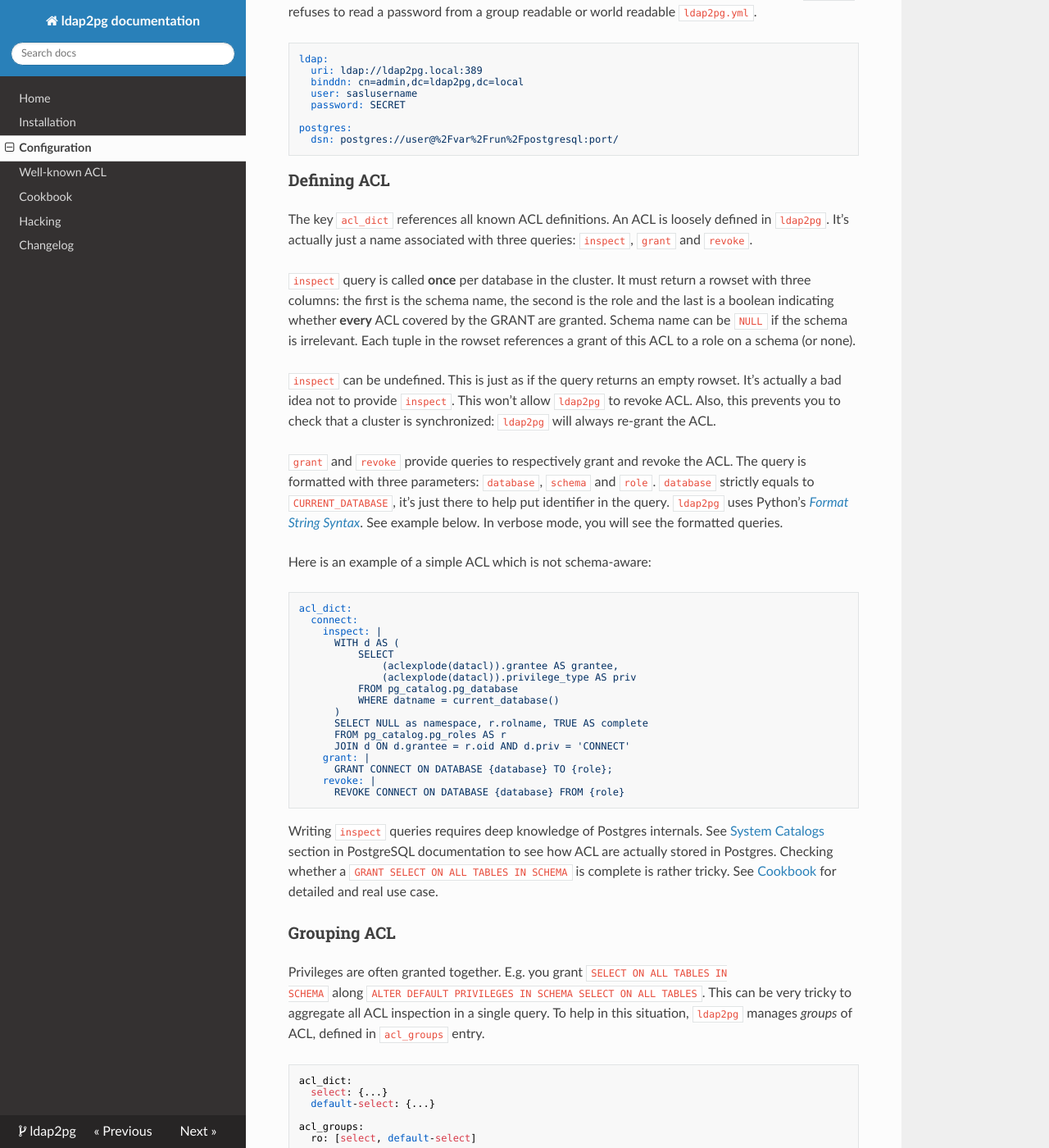
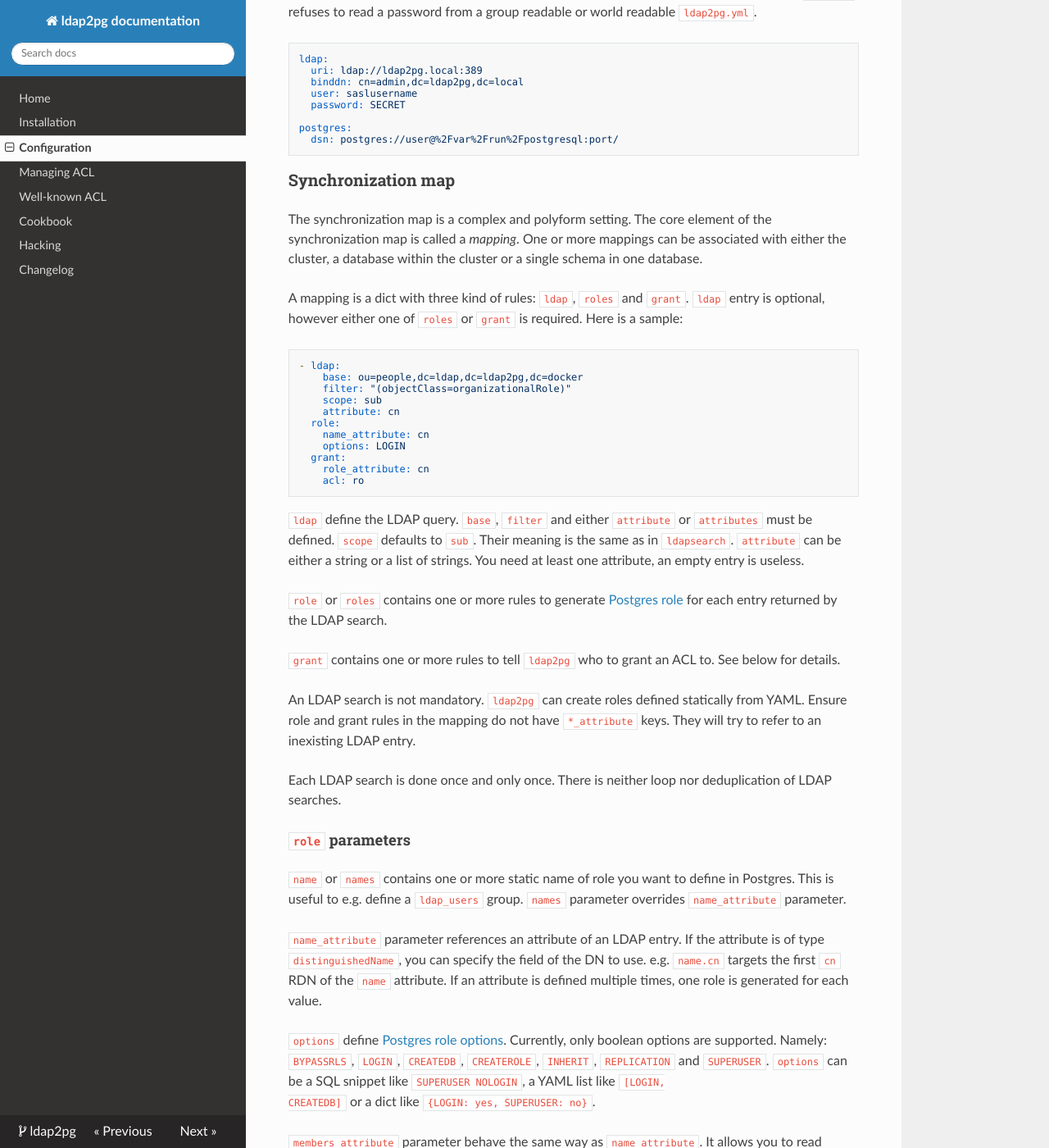
Before and after one commit to dalibo/ldap2pg, an MkDocs documentation site: the page built from docs/config.md, in a window 1280 px wide and 1400 px high, scrolled down 2557 px. Shown: the whole window at 82% size. Built offline with MkDocs 1.6.1, drawn with Linux system fonts in a browser that asks for light colours; nearby versions of some CDN libraries; old or Windows-style settings are respelled for this version of MkDocs; some of the changed text lies outside the part shown.

Commit message:
Document new ACLs

````diff
--- a/docs/config.md
+++ b/docs/config.md
@@ -150,79 +150,6 @@
 postgres:
   dsn: postgres://user@%2Fvar%2Frun%2Fpostgresql:port/
 ```
-
-
-## Defining ACL
-
-The key `acl_dict` references all known ACL definitions. An ACL is loosely
-defined in `ldap2pg`. It's actually just a name associated with three queries:
-`inspect`, `grant` and `revoke`.
-
-`inspect` query is called **once** per database in the cluster. It must return a
-rowset with three columns: the first is the schema name, the second is the role
-and the last is a boolean indicating whether **every** ACL covered by the GRANT
-are granted. Schema name can be `NULL` if the schema is irrelevant. Each tuple
-in the rowset references a grant of this ACL to a role on a schema (or none).
-
-`inspect` can be undefined. This is just as if the query returns an empty
-rowset. It's actually a bad idea not to provide `inspect`. This won't allow
-`ldap2pg` to revoke ACL. Also, this prevents you to check that a cluster is
-synchronized: `ldap2pg` will always re-grant the ACL.
-
-`grant` and `revoke` provide queries to respectively grant and revoke the ACL.
-The query is formatted with three parameters: `database`, `schema` and `role`.
-`database` strictly equals to `CURRENT_DATABASE`, it's just there to help
-put identifier in the query. `ldap2pg` uses Python's [*Format String
-Syntax*](https://docs.python.org/3.7/library/string.html#formatstrings).
-See example below. In verbose mode, you will see the formatted queries.
-
-Here is an example of a simple ACL which is not schema-aware:
-
-``` yaml
-acl_dict:
-  connect:
-    inspect: |
-      WITH d AS (
-          SELECT
-              (aclexplode(datacl)).grantee AS grantee,
-              (aclexplode(datacl)).privilege_type AS priv
-          FROM pg_catalog.pg_database
-          WHERE datname = current_database()
-      )
-      SELECT NULL as namespace, r.rolname, TRUE AS complete
-      FROM pg_catalog.pg_roles AS r
-      JOIN d ON d.grantee = r.oid AND d.priv = 'CONNECT'
-    grant: |
-      GRANT CONNECT ON DATABASE {database} TO {role};
-    revoke: |
-      REVOKE CONNECT ON DATABASE {database} FROM {role}
-```
-
-Writing `inspect` queries requires deep knowledge of Postgres internals. See
-[System Catalogs](https://www.postgresql.org/docs/current/static/catalogs.html)
-section in PostgreSQL documentation to see how ACL are actually stored in
-Postgres. Checking whether a `GRANT SELECT ON ALL TABLES IN SCHEMA` is complete
-is rather tricky. See [Cookbook](cookbook.md) for detailed and real use case.
-
-
-## Grouping ACL
-
-Privileges are often granted together. E.g. you grant `SELECT ON ALL TABLES IN
-SCHEMA` along `ALTER DEFAULT PRIVILEGES IN SCHEMA SELECT ON ALL TABLES`. This
-can be very tricky to aggregate all ACL inspection in a single query. To help in
-this situation, `ldap2pg` manages *groups* of ACL, defined in `acl_groups` entry.
-
-```
-acl_dict:
-  select: {...}
-  default-select: {...}
-
-acl_groups:
-  ro: [select, default-select]
-```
-
-Now you can use `ro` as a regular ACL in synchronization map. See the
-[Cookbook](cookbook.md) for examples.
 
 
 ## Synchronization map
@@ -300,47 +227,6 @@
 `parent` or `parents` define one or more parent role. This is the reverse
 relation of `members`. Unlike `*_attribute` parameters, `parent` supports only
 static values.
-
-
-### `grant` parameters
-
-Grant rule is a bit simpler than role rule. It tells `ldap2pg` to ensure a
-particular role has one defined ACL granted. An ACL assignment is identified
-by an ACL name, a database, a schema and a role.
-
-`acl` key references an ACL by its name.
-
-`database` allows to scope the grant to a database. By default, `database` is
-inherited from the synchronization map. The special database name `__all__`
-means **all** databases. `ldap2pg` will loop every databases in the cluster but
-`template0` and apply the `grant` or `revoke` query on it.
-
-In the same way, `schema` allows to scope the grant to one or more schema,
-regardless of database. If `schema` is `__any__` or `null`, the `grant` or
-`revoke` query will receive `None` as schema. If `schema` is `__all__`,
-`ldap2pg` will loop all schema including `information_scema` and yield a revoke
-or grant on each.
-
-`role` or `roles` keys allow to specify statically one or more role to grant the
-ACL to. `role` must be a string or a list of strings. Referenced roles must be
-created in the cluster and won't be implicitly created.
-
-`role_attribute` specifies how to fetch role name from LDAP entries. Just like
-any `*_attribute` key, it accepts a `DN` attribute as well e.g: `name.cn`.
-
-`role_match` is a pattern allowing you to limit the grant to roles whom name
-matches `role_match`.
-
-Here is a full example:
-
-``` yaml
-grant:
-  acl: ddl
-  database: appdb
-  schema: __any__
-  role_attribute: cn
-  role_match: *_RW
-```
 
 
 ### Overall sync map structure
--- a/mkdocs.yml
+++ b/mkdocs.yml
@@ -10,6 +10,7 @@
 - Home: index.md
 - Installation: install.md
 - Configuration: config.md
+- Managing ACL: acl.md
 - Well-known ACL: wellknown.md
 - Cookbook: cookbook.md
 - Hacking: hacking.md
````
Also changed, not shown: other parts of docs/config.md (+1 -1 lines), docs/acl.md (added, +202 -0 lines), docs/wellknown.md (+9 -11 lines), docs/wellknown.md.j2 (+11 -13 lines).
